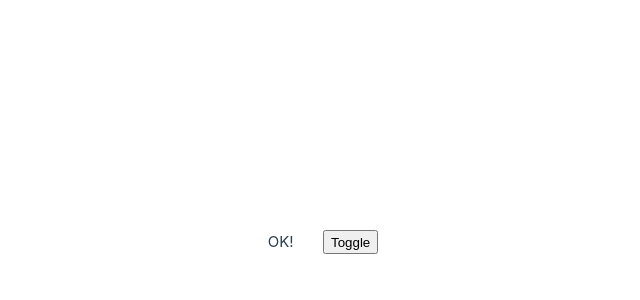
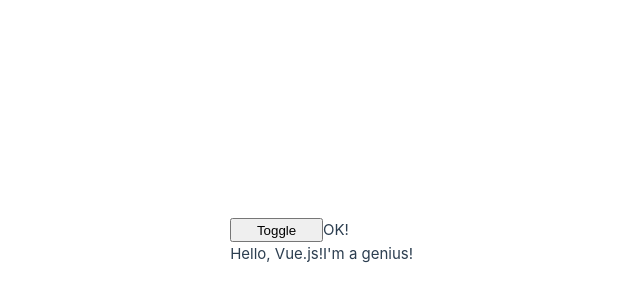
Before and after one commit to 2630-Daichi-Inoue/vue-lesson, a Vue app: page / in a window 1280 px wide. Shown: the part 158-458 px from the top of the page, without its empty margins (317-957 px from the left). Built offline with nearby package versions, Linux system fonts and the light colour scheme.

Commit message:
lesson 43

```diff
--- a/src/App.vue
+++ b/src/App.vue
@@ -4,8 +4,10 @@
   const maybeOk = ref(true)
 </script>
 <template>
-  <p v-if="ok">OK!</p>
-  <p v-else-if="maybeOk">Maybe OK ...</p>
-  <p v-else>No!</p>
   <button @click="ok = !ok">Toggle</button>
+  <template v-if="ok">
+  <p>OK!</p>
+  <p>Hello, Vue.js!</p>
+  <p>I'm a genius!</p>
+  </template>
 </template>
```
